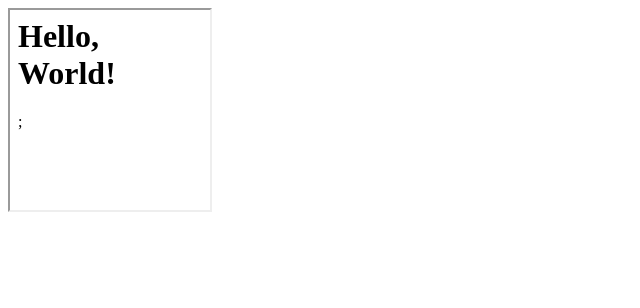
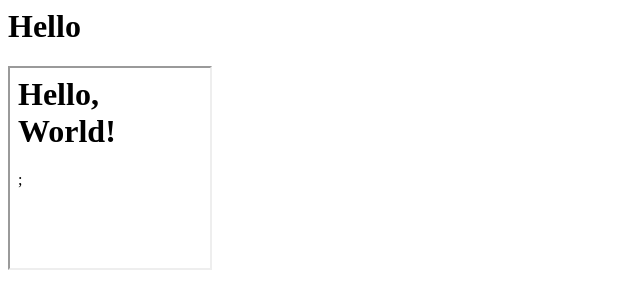
Before and after one commit to katkap22/hello, a plain HTML site: page index.html in a window 1280 px wide. Shown: the whole page, without its empty margins (0-640 px from the left). Drawn offline with Linux system fonts and the light colour scheme.

Commit message:
add tag h1

```diff
--- a/index.html
+++ b/index.html
@@ -1,4 +1,5 @@
 <html>
+    <h1>Hello</h1>
     <body>
         <iframe src = "lib/hello.html" width = "200" height="200"></iframe>
     </body>
```
